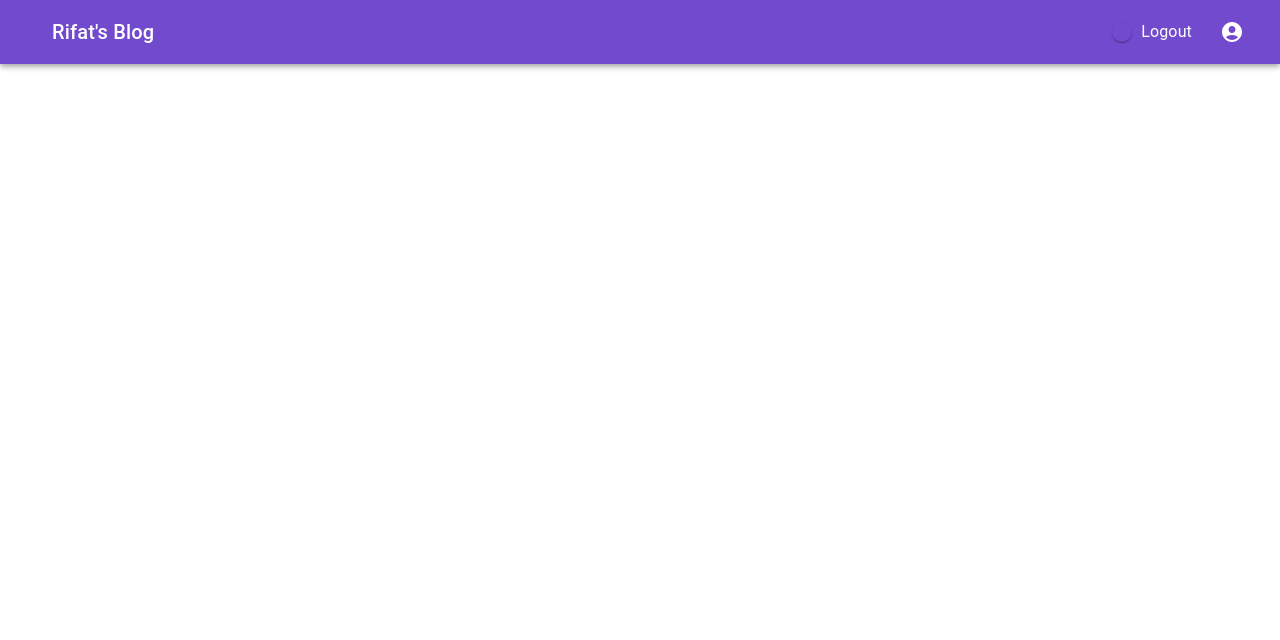
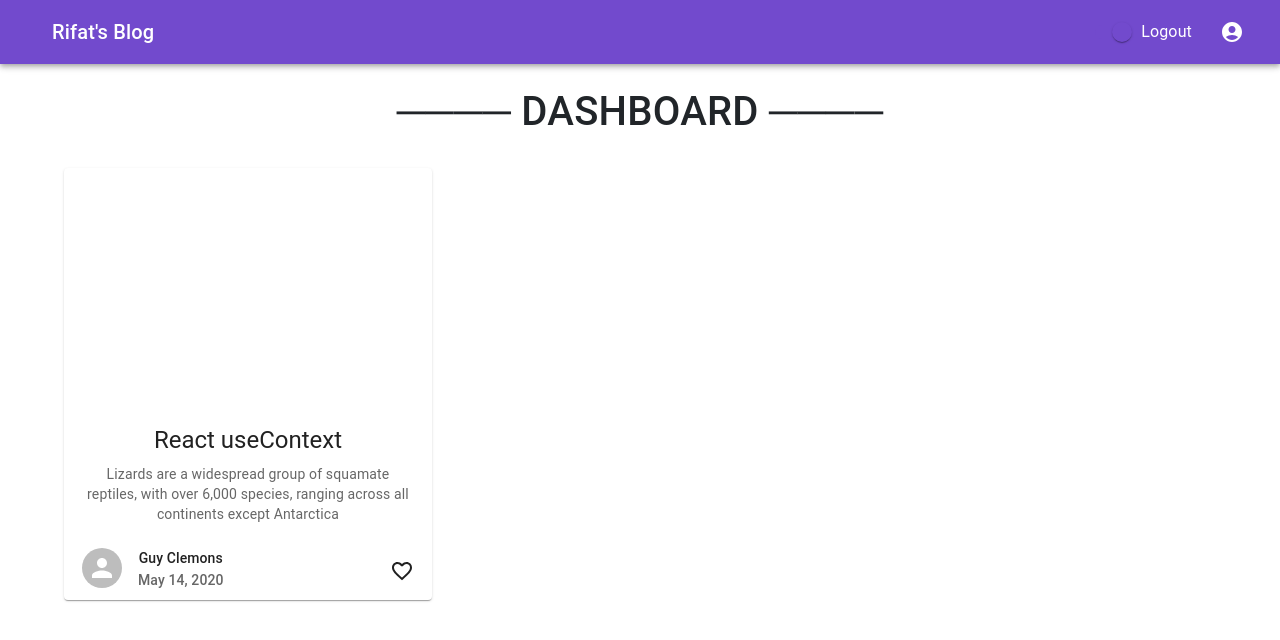
Before and after one commit to esatyasar/FireBlog-App, a React (Create React App) app: page / in a window 1280 px wide. Shown: the top 640 px of the page. Built offline with nearby package versions, Linux system fonts and the light colour scheme.

Commit message:
added dashboard

```diff
--- a/src/app-router/AppRouter.js
+++ b/src/app-router/AppRouter.js
@@ -2,7 +2,7 @@ import {BrowserRouter, Switch, Route} from "react-router-dom";
 import Navbar from "../components/Navbar"
 // import Navbar from "../components/Navbar"
 // import About from "../pages/About"
-// import Dashboard from "../pages/Dashboard"
+import Dashboard from "../pages/Dashboard"
 // import Details from "../pages/Details"
 // import Login from "../pages/Login"
 // import NewBlog from "../pages/NewBlog"
@@ -14,15 +14,17 @@ function AppRouter(){
     return (
         <BrowserRouter>
             <Navbar />
+            <Dashboard/>
             <Switch>
-                {/* <Route path="/About" exact component={About} />
-                <Route path="/Dashboard" exact component={Dashboard} />
-                <Route path="/" exact component={Details} />
-                <Route path="/" exact component={Login} />
-                <Route path="/" exact component={NewBlog} />
-                <Route path="/" exact component={Profile} />
-                <Route path="/" exact component={Register} />
-                <Route path="/" exact component={UpdateBlog} /> */}
+                {// <Route path="/About" exact component={About} />
+                // <Route path="/Dashboard" exact component={Dashboard} />
+                // <Route path="/" exact component={Details} />
+                // <Route path="/" exact component={Login} />
+                // <Route path="/" exact component={NewBlog} />
+                // <Route path="/" exact component={Profile} />
+                // <Route path="/" exact component={Register} />
+                // <Route path="/" exact component={UpdateBlog} />
+                }
             </Switch>
         </BrowserRouter>
     )
--- a/src/components/BlogCard.js
+++ b/src/components/BlogCard.js
@@ -0,0 +1,107 @@
+import React from 'react';
+import { makeStyles } from '@mui/styles';
+import Typography from '@mui/material/Typography';
+import Box from '@mui/material/Box';
+import Container from '@mui/material/Container';
+import Grid from '@mui/material/Grid';
+import Card from '@mui/material/Card';
+import CardActionArea from '@mui/material/CardActionArea';
+import CardActions from '@mui/material/CardActions';
+import CardMedia from '@mui/material/CardMedia';
+import CardContent from '@mui/material/CardContent';
+import Avatar from '@mui/material/Avatar';
+ import FavoriteBorderIcon from '@mui/icons-material/FavoriteBorder';
+const useStyles = makeStyles((theme) => ({
+  appBar: {
+    backgroundColor: "#fff"
+  },
+  hero: {
+    backgroundImage: `linear-gradient(rgba(0, 0, 0, 0.5), rgba(0, 0, 0, 0.5)), url('https://images.unsplash.com/photo-1558981852-426c6c22a060?ixlib=rb-1.2.1&ixid=eyJhcHBfaWQiOjEyMDd9&w=1000&q=80')`,
+    height: "500px",
+    backgroundPosition: "center",
+    backgroundRepeat: "no-repeat",
+    backgroundSize: "cover",
+    position: "relative",
+    display: "flex",
+    justifyContent: "center",
+    alignItems: "center",
+    color: "#fff",
+    fontSize: "4rem",
+    [theme.breakpoints.down("sm")]: {
+      height: 300,
+      fontSize: "3em"
+    }
+  },
+  blogsContainer: {
+    paddingTop: theme.spacing(3)
+  },
+  blogTitle: {
+    fontWeight: 800,
+    paddingBottom: theme.spacing(3)
+  },
+  card: {
+    maxWidth: "100%",
+  },
+  media: {
+    height: 240
+  },
+  cardActions: {
+    display: "flex",
+    margin: "0 10px",
+    justifyContent: "space-between"
+  },
+  author: {
+    display: "flex"
+  },
+}));
+function BlogCard() {
+  const classes = useStyles();
+  return (
+    <div className="App">
+      <Container maxWidth="lg" className={classes.blogsContainer}>
+        <Typography variant="h4" className={classes.blogTitle}>
+            <h1>──── DASHBOARD ──── </h1>
+        </Typography>
+        <Grid container spacing={3}>
+          <Grid item xs={12} sm={6} md={4}>
+            <Card className={classes.card}>
+              <CardActionArea>
+                <CardMedia
+                  className={classes.media}
+                  image="#"
+                  title="Contemplative Reptile"
+                />
+                <CardContent>
+                  <Typography gutterBottom variant="h5" component="h2">
+                    React useContext
+                  </Typography>
+                  <Typography variant="body2" color="textSecondary" component="p">
+                    Lizards are a widespread group of squamate reptiles, with over 6,000 species, ranging
+                    across all continents except Antarctica
+                  </Typography>
+                </CardContent>
+              </CardActionArea>
+              <CardActions className={classes.cardActions}>
+                <Box className={classes.author}>
+                 <Avatar src="#" />
+                  <Box ml={2}>
+                    <Typography variant="subtitle2" component="p">
+                      Guy Clemons
+                    </Typography>
+                    <Typography variant="subtitle2" color="textSecondary" component="p">
+                      May 14, 2020
+                    </Typography>
+                  </Box>
+                </Box>
+                <Box>
+                  <FavoriteBorderIcon />
+                </Box>
+              </CardActions>
+            </Card>
+          </Grid>
+        </Grid>
+      </Container>
+    </div>
+  );
+}
+export default BlogCard;
--- a/src/pages/Dashboard.js
+++ b/src/pages/Dashboard.js
@@ -1,9 +1,10 @@
-import React from "react";
+import BlogCard from '../components/BlogCard'
+
 
 const Dashboard =() => {
     return(
         <div>
-            <h1>──── DASHBOARD ──── </h1>
+            <BlogCard/>
         </div>
     )
 }
```
Also changed, not shown: src/components/BlogForm.js (+121 -0 lines), src/pages/NewBlog.js (+12 -0 lines), 1 other file (tests, documents, lock files or other folders).
